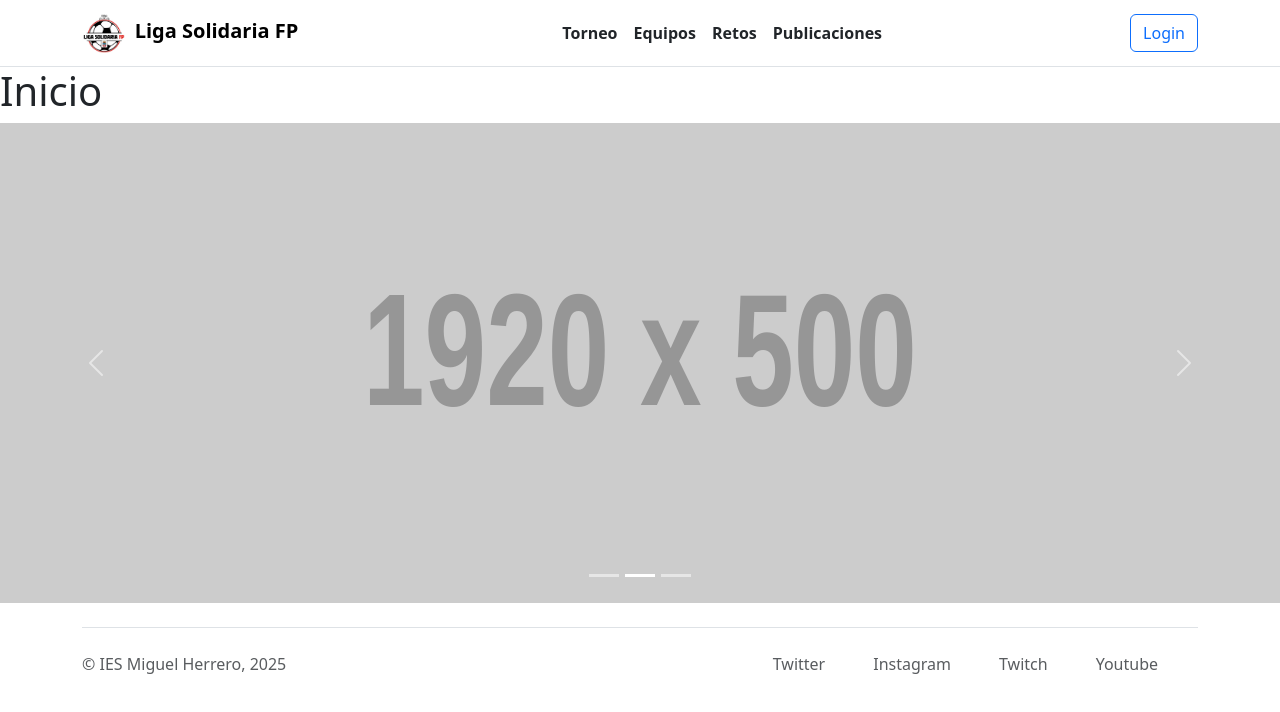
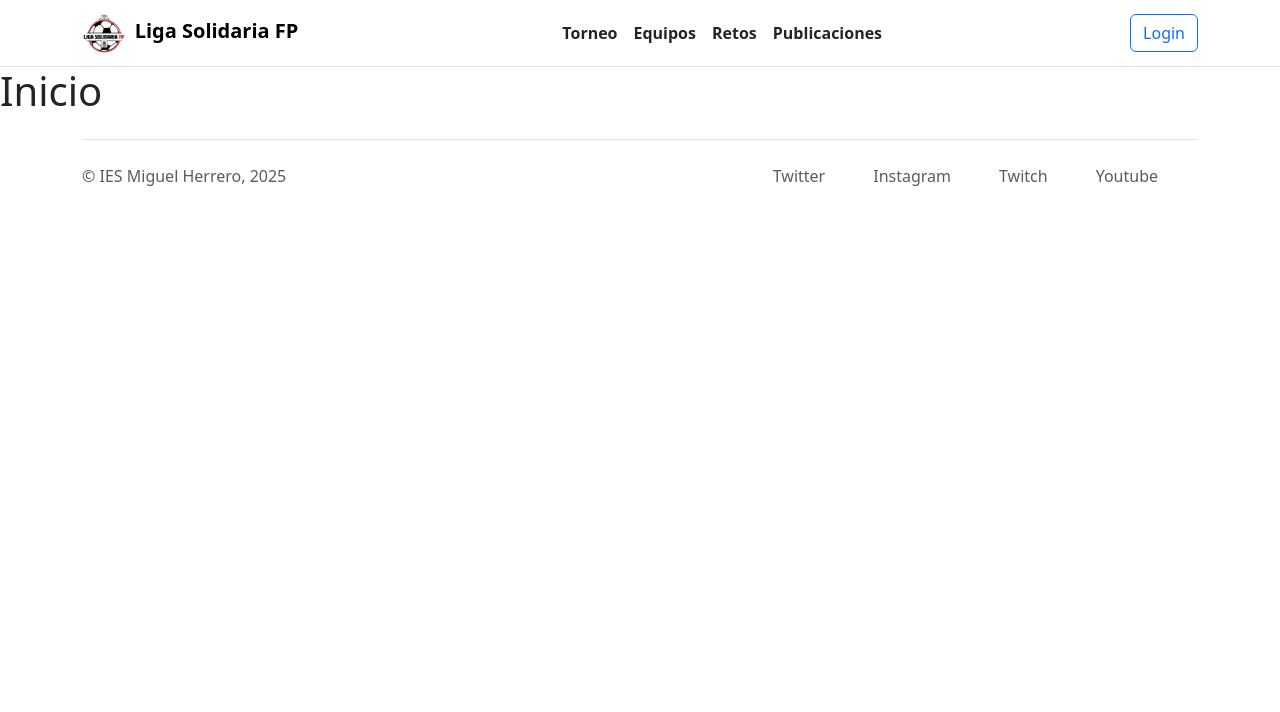
Before and after one commit to Rodroq/Equipo1RetoFrontend, a React (Vite) app: page / in a window 1280 px wide. Shown: the top 712 px of the page. Built offline with nearby package versions, Linux system fonts and the light colour scheme.

Commit message:
Remove Carrusel component from InicioPage

```diff
--- a/src/pages/InicioPage.jsx
+++ b/src/pages/InicioPage.jsx
@@ -1,11 +1,6 @@
-import Carrusel from "../components/Carrusel";
-
 function InicioPage() {
     return (
-        <>
-            <h1>Inicio</h1>
-            <Carrusel />
-        </>
+        <h1>Inicio</h1>
     );
 }
 
```
